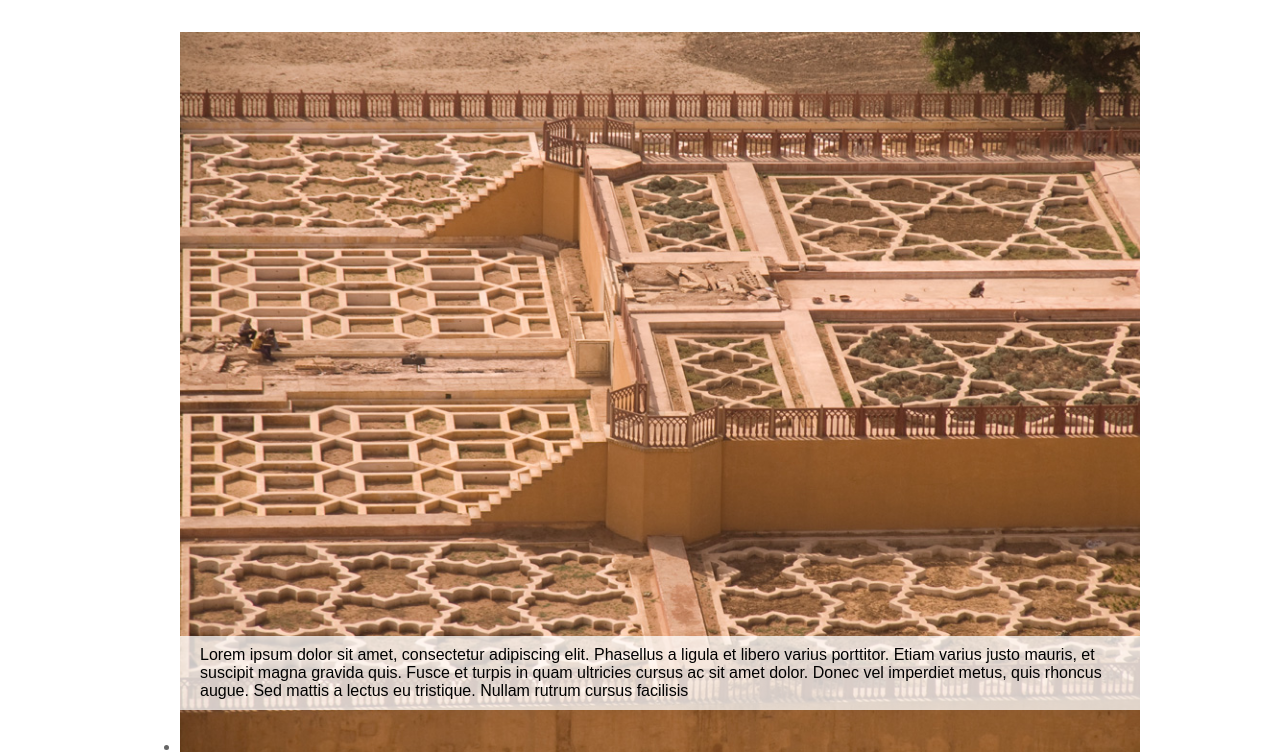
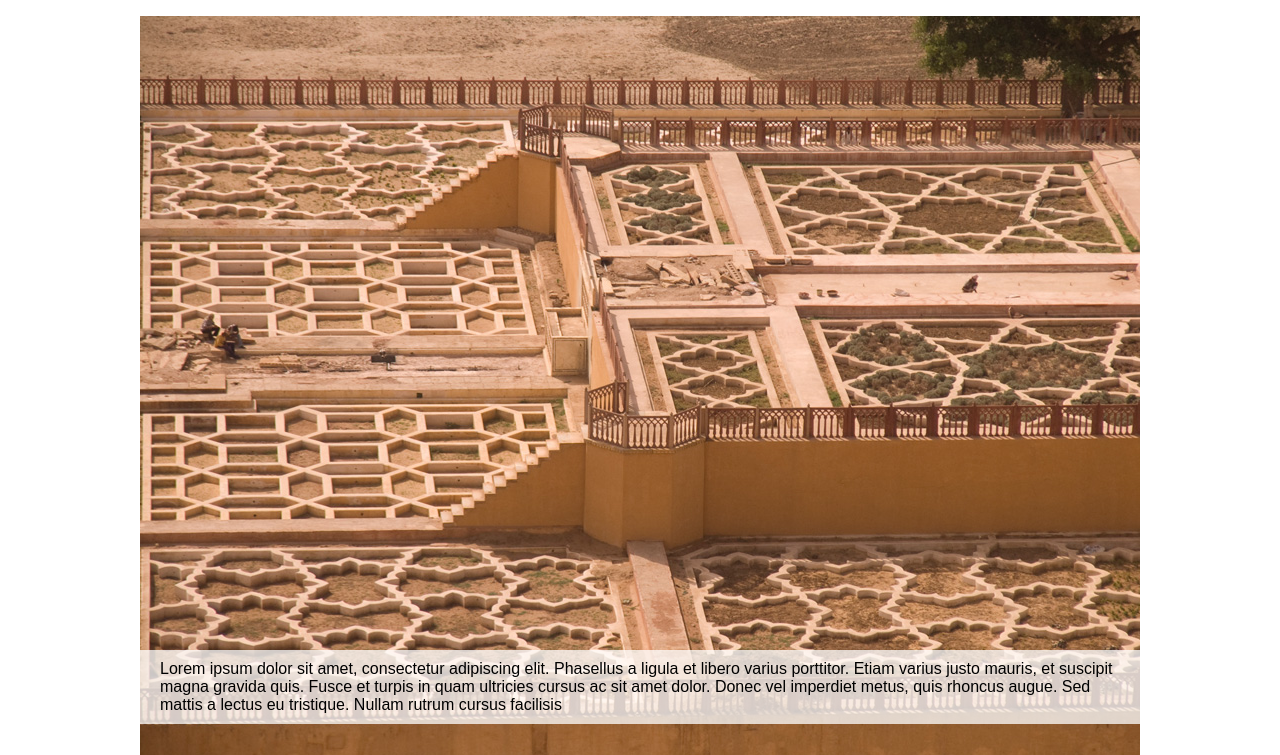
Before and after one commit to heymmar-zeledon/Proyect_2_Unit_2_Primer_Jquery, a plain HTML site: page slider/index.html in a window 1280 px wide. Shown: the part 47-802 px from the top of the page. Drawn offline with Linux system fonts and the light colour scheme.

Commit message:
Aplicando estilos CSS y Jquery para las primeras diapositivas

```diff
--- /dev/null
+++ b/slider/css/responsiveSlider.css
@@ -0,0 +1,22 @@
+@charset "UTF-8";
+
+/*CSS Document*/
+
+.responsiveSlider_sliderContainer{
+    overflow: hidden;
+    margin: 0px;
+    padding: 0px;
+    position: relative;
+}
+
+.responsiveSlider_Ul{
+    margin: 0px;
+    padding: 0px;
+}
+
+.responsiveSlider_Li{
+    float: left;
+    position: relative;
+    list-style: none;
+    overflow: hidden;
+}
--- a/slider/index.html
+++ b/slider/index.html
@@ -7,14 +7,7 @@
 
     <link href="css/estilos.css" rel="stylesheet" />
 
-    <script type="text/javascript" src="js/jquery-3.7.0.min.js"> </script>
-
-    <script type="text/javascript" src="js/jquery-ui.min.js"> </script>
-
-    <script type="text/javascript" src="js/hzp.responsiveSlider.js"> </script>
-
-    <script type="text/javascript" src="js/main.js"> </script>
-
+    <link href="css/responsiveSlider.css" rel="stylesheet"/>
 </head>
 <body>
 
@@ -161,5 +154,13 @@
         <footer></footer>
     </div>
 
+    <script type="text/javascript" src="js/jquery-3.7.0.min.js"> </script>
+
+    <script type="text/javascript" src="js/jquery-ui.min.js"> </script>
+
+    <script type="text/javascript" src="js/hzp.responsiveSlider.js"> </script>
+
+    <script type="text/javascript" src="js/main.js"> </script>
+
 </body>
 </html>
--- a/slider/js/hzp.responsiveSlider.js
+++ b/slider/js/hzp.responsiveSlider.js
@@ -6,17 +6,30 @@
         },
         _create: function(){
             var _slider = this;
+
+            _slider.contenedor = this.element;
+
             _slider._build();
 
             _slider._buildButtonBar();
         },
         //Funcion que organiza mejor la estructura de diapositivas
         _build: function(){
+            var _slider = this;
+            _slider.slides = _slider.contenedor.find("li");
 
+            _slider.contenedor.addClass("responsiveSlider_Ul")
+            .width(_slider.slides.length * _slider.slides.outerWidth(false));
+
+            _slider.slides.addClass("responsiveSlider_Li");
+
+            _slider.sliderContainer = $("<div class='responsiveSlider_sliderContainer'></div>");
+            _slider.contenedor.before(_slider.sliderContainer);
+            _slider.sliderContainer.append(_slider.contenedor);
         },
         //Funcion que crea la botonera
         _buildButtonBar: function(){
-
+            var _slider = this;
         },
 
     });
```
